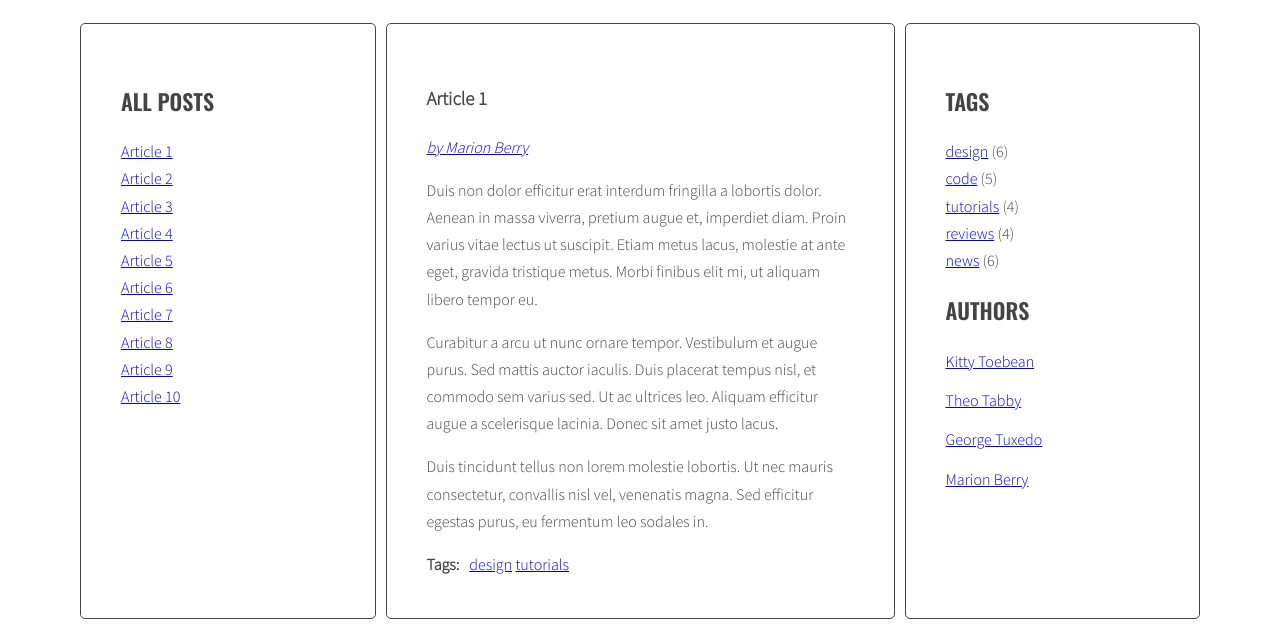
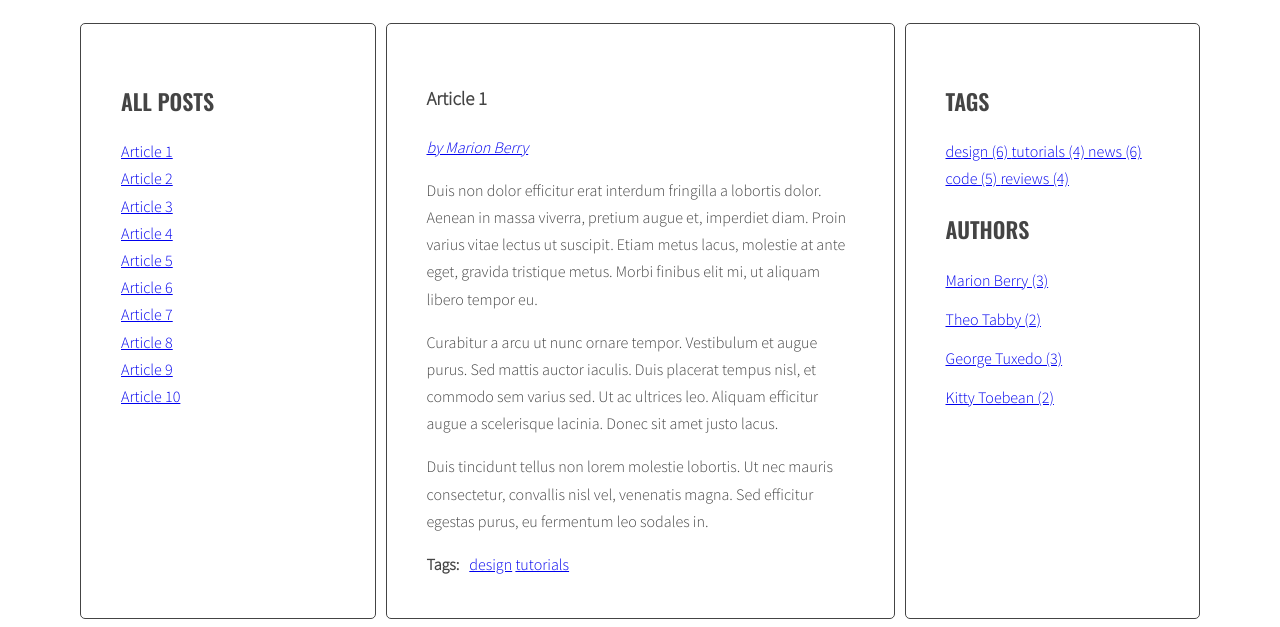
Before and after one commit to joasiaboczek/javascript-blog, a website: page index.html in a window 1280 px wide. Shown: the part 220-847 px from the top of the page. Drawn offline with nearby package versions, Linux system fonts and the light colour scheme.

Commit message:
Genarate tags' and authors' lists

```diff
--- a/index.html
+++ b/index.html
@@ -214,34 +214,9 @@
                 <aside class="sidebar">
                     <h2 class="section-title">Tags</h2>
                     <ul class="list tags">
-                        <li><a href="#">design</a> <span>(6)</span></li>
-                        <li><a href="#">code</a> <span>(5)</span></li>
-                        <li><a href="#">tutorials</a> <span>(4)</span></li>
-                        <li><a href="#">reviews</a> <span>(4)</span></li>
-                        <li><a href="#">news</a> <span>(6)</span></li>
                     </ul>
                     <h2 class="section-title">Authors</h2>
                     <ul class="list authors">
-                        <li>
-                            <a href="#">
-                                <span class="author-name">Kitty Toebean</span>
-                            </a>
-                        </li>
-                        <li>
-                            <a href="#">
-                                <span class="author-name">Theo Tabby</span>
-                            </a>
-                        </li>
-                        <li>
-                            <a href="#">
-                                <span class="author-name">George Tuxedo</span>
-                            </a>
-                        </li>
-                        <li>
-                            <a href="#">
-                                <span class="author-name">Marion Berry</span>
-                            </a>
-                        </li>
                     </ul>
                 </aside>
             </main>
--- a/js/script.js
+++ b/js/script.js
@@ -24,29 +24,35 @@
     targetArticle.classList.add('active');
   };
 
-  const optArticleSelector = '.post',
-    optTitleSelector = '.post-title',
-    optTitleListSelector = '.titles',
-    optArticleTagsSelector = '.post-tags .list',
-    optArticleAuthorSelector = '.post-author';
+  const opts = {
+    articleSelector: '.post',
+    titleSelector: '.post-title',
+    titleListSelector: '.titles',
+    articleTagsSelector: '.post-tags .list',
+    articleAuthorSelector: '.post-author',
+    tagsListSelector: '.tags.list',
+    cloudClassCount: 5,
+    cloudClassPrefix: 'tag-size-',
+    authorsListSelector: '.authors.list'
+  };
 
   function generateTitleLinks(customSelector = '') {
 
     /* remove contents of titleList */
-    let titleList = document.querySelector(optTitleListSelector);
+    let titleList = document.querySelector(opts.titleListSelector);
     titleList.innerHTML = '';
     /* for each article */
-    const articles = document.querySelectorAll(optArticleSelector + customSelector);
+    const articles = document.querySelectorAll(opts.articleSelector + customSelector);
     let html = '';
     for (let article of articles) {
       /* get the article ID */
       const articleID = article.getAttribute('id');
       /* find the title element and get the title from the title element*/
-      const articleTitle = article.querySelector(optTitleSelector).innerHTML;
+      const articleTitle = article.querySelector(opts.titleSelector).innerHTML;
       /* create html of the link */
-      const linkHTML = '<li><a href="#' + articleID + '"><span>' + articleTitle + '</span></a></li>';
+      const linkHTML = `<li><a href="#${articleID}"><span>${articleTitle}</span></a></li>`;
       /* insert link into titleList */
-      html = document.querySelector(optTitleListSelector);
+      html = document.querySelector(opts.titleListSelector);
       html.insertAdjacentHTML('beforeend', linkHTML);
     }
 
@@ -56,13 +62,39 @@
     }
   }
 
+  function calculateTagsParams(tags) {
+    const params = {
+      max: 0,
+      min: 999999
+    };
+
+    for (let tag in tags) {
+      if (tags[tag] > params.max) {
+        params.max = tags[tag];
+      } else if (tags[tag] < params.min) {
+        params.min = tags[tag];
+      }
+    }
+    return params;
+  }
+
+  function calculateTagClass(count, params) {
+    const normalizedCount = count - params.min;
+    const normalizedMax = params.max - params.min;
+    const percentage = normalizedCount / normalizedMax;
+    const classNumber = Math.floor(percentage * (opts.cloudClassCount - 1) + 1);
+    return classNumber;
+  }
+
   function generateTags(){
-  /* find all articles */
-    const articles = document.querySelectorAll(optArticleSelector);
+    /* [NEW] create a new variable allTags with an empty object */
+    let allTags = {};
+    /* find all articles */
+    const articles = document.querySelectorAll(opts.articleSelector);
     /* START LOOP: for every article: */
     for (let article of articles) {
       /* find tags wrapper */
-      let tagsList = article.querySelector(optArticleTagsSelector);
+      let tagsList = article.querySelector(opts.articleTagsSelector);
       /* make html variable with empty string */
       let html = '';
       /* get tags from data-tags attribute */
@@ -72,15 +104,35 @@
       /* START LOOP: for each tag */
       for (let tag of articleTagsArray) {
         /* generate HTML of the link */
-        const linkHTML = '<li><a href="#tag-' + tag + '">' + tag + '</a></li> ';
+        const linkHTML = ` <li><a href="#tag-${tag}">${tag}</a></li>`;
         /* add generated code to html variable */
         html = html + linkHTML;
+        /* [NEW] check if this link is NOT already in allTags */
+        if(!allTags[tag]) {
+        /* [NEW] add tag to allTags object */
+          allTags[tag] = 1;
+        } else {
+          allTags[tag]++;
+        }
         /* END LOOP: for each tag */
       }
       /* insert HTML of all the links into the tags wrapper */
       tagsList.innerHTML = html;
       /* END LOOP: for every article: */
     }
+    /* [NEW] find list of tags in right column */
+    const tagList = document.querySelector(opts.tagsListSelector);
+    const tagsParams = calculateTagsParams(allTags);
+    /* [NEW] create variable for all links HTML code */
+    let allTagsHTML = '';
+    /* [NEW] START LOOP: for each tag in allTags: */
+    for(let tag in allTags){
+      /* [NEW] generate code of a link and add it to allTagsHTML */
+      allTagsHTML += `<a href="#tag-${tag}" class="${opts.cloudClassPrefix}${calculateTagClass(allTags[tag], tagsParams)}">${tag} (${allTags[tag]}) </a>`;
+    /* [NEW] END LOOP: for each tag in allTags: */
+    }
+    /*[NEW] add HTML from allTagsHTML to tagList */
+    tagList.innerHTML = allTagsHTML;
   }
 
   generateTitleLinks();
@@ -113,7 +165,7 @@
       /* END LOOP: for each found tag link */
     }
     /* execute function "generateTitleLinks" with article selector as argument */
-    generateTitleLinks('[data-tags~="' + tag + '"]');
+    generateTitleLinks(`[data-tags~="${tag}"]`);
   };
 
   function addClickListenersToTags(){
@@ -130,12 +182,24 @@
   addClickListenersToTags();
 
   function generateAuthors() {
-    const articles = document.querySelectorAll(optArticleSelector);
+    let allAuthors = {};
+    const articles = document.querySelectorAll(opts.articleSelector);
     for (let article of articles) {
-      let articleAuthors = article.querySelector(optArticleAuthorSelector);
+      const articleAuthors = article.querySelector(opts.articleAuthorSelector);
       const author = article.getAttribute('data-author');
-      articleAuthors.innerHTML = '<a href="#author-' + author + '">by ' + author + '</a>';
+      articleAuthors.innerHTML = `<a href="#author-${author}">by ${author}</a>`;
+      if (!allAuthors[author]) {
+        allAuthors[author] = 1;
+      } else {
+        allAuthors[author]++;
+      }
     }
+    const authorList = document.querySelector(opts.authorsListSelector);
+    let allAuthorsHTML = '';
+    for (let author in allAuthors) {
+      allAuthorsHTML += `<li><a href="#author-${author}"><span class="author-name">${author} (${allAuthors[author]})</span></a></li>`;
+    }
+    authorList.innerHTML = allAuthorsHTML;
   }
 
   generateAuthors();
@@ -145,7 +209,7 @@
     const clickedElement = this;
     const href = clickedElement.getAttribute('href');
     const author = href.replace('#author-', '');
-    generateTitleLinks('[data-author="' + author + '"]');
+    generateTitleLinks(`[data-author="${author}"]`);
   };
 
   function addClickListenersToAuthors() {
```
